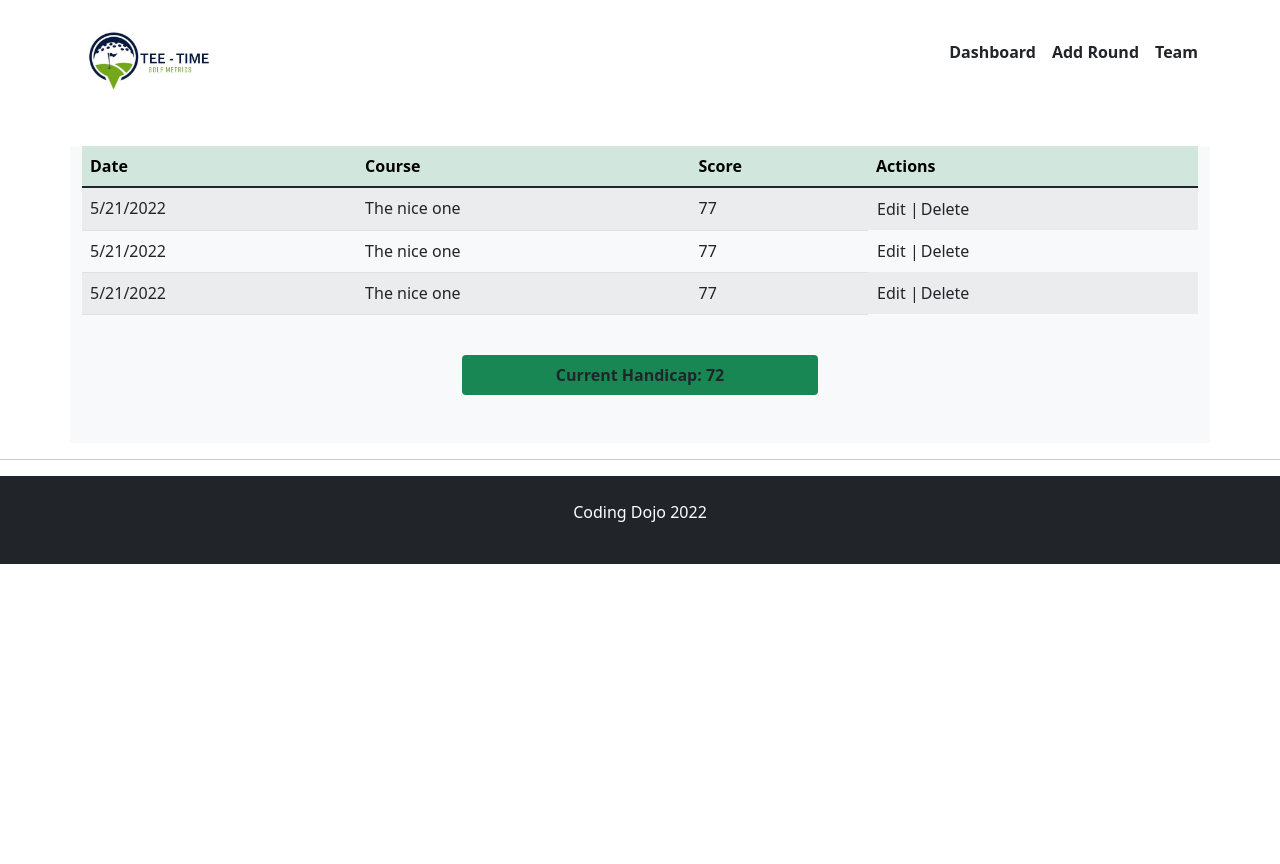
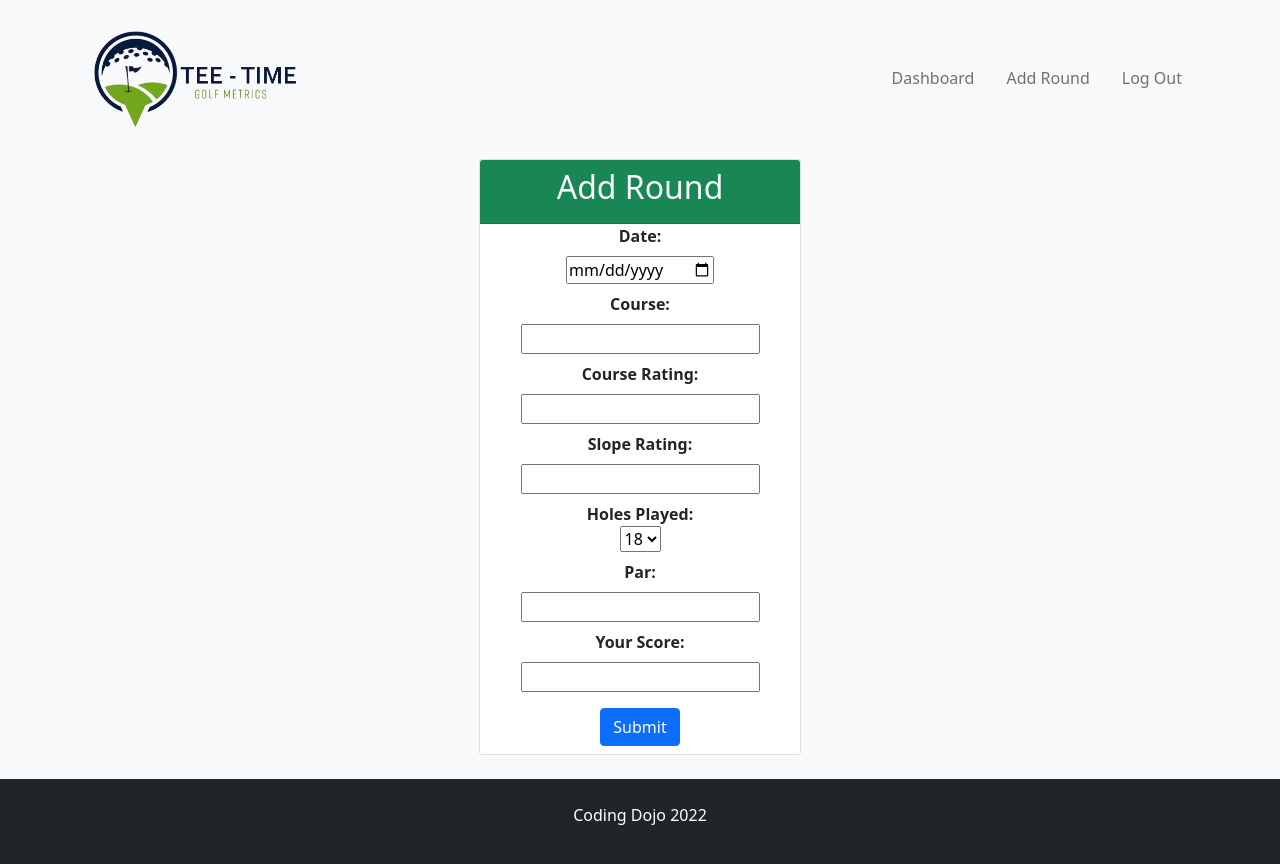
Before and after one commit to Kristopher-Rodriguez/Tee-Time, a React (Create React App) app in the folder client/: page /addround in a window 1280 px wide. Shown: the top 864 px of the page. Before the commit the page ends 800 px from the top, so only its background shows below. Built offline with nearby package versions, Linux system fonts and the light colour scheme.

Commit message:
Add Round Page
Add Round page added w/out functionality, also changed navbar a bit

```diff
--- a/client/src/App.js
+++ b/client/src/App.js
@@ -1,18 +1,25 @@
-import 'bootstrap/dist/css/bootstrap.min.css';
+import "bootstrap/dist/css/bootstrap.min.css";
+import { BrowserRouter, Routes, Route } from "react-router-dom";
 
 // import components
-import TopNav from './components/TopNav'
+import TopNav from "./components/TopNav";
 import Dashboard from "./components/Dashboard";
 import BottomBar from "./components/BottomBar";
+import AddRound from "./components/AddRound";
 
 function App() {
-    return (
-        <div>
-            <TopNav/>
-            <Dashboard/>
-            <BottomBar/>
-        </div>
-    );
+  return (
+    <div className="bg-light App">
+      <BrowserRouter>
+        <TopNav />
+        <Routes>
+          <Route path="/" element={<Dashboard />} />
+          <Route path="/addround" element={<AddRound />} />
+        </Routes>
+        <BottomBar />
+      </BrowserRouter>
+    </div>
+  );
 }
 
 export default App;
--- /dev/null
+++ b/client/src/components/AddRound.js
@@ -0,0 +1,47 @@
+const AddRound = () => {
+  return (
+    <>
+      <div className="card mx-auto mt-1" style={{ width: "322px" }}>
+        <div className="container mx-auto card-header bg-success text-light text-center">
+          <h2 className="">Add Round</h2>
+        </div>
+        <form className="d-flex flex-column align-items-center justify-content-center">
+          <label className="fw-bold" htmlFor="date">
+            Date:
+          </label>
+          <input className="m-2" type="date" id="date" />
+          <label className="fw-bold" htmlFor="course">
+            Course:
+          </label>
+          <input className="m-2" type="text" id="course" />
+          <label className="fw-bold" htmlFor="course-rating">
+            Course Rating:
+          </label>
+          <input className="m-2" type="number" id="course-rating" />
+          <label className="fw-bold" htmlFor="slope-rating">
+            Slope Rating:
+          </label>
+          <input className="m-2" type="number" id="slope-rating" />
+          <label className="fw-bold" htmlFor="holes-played">
+            Holes Played:
+          </label>
+          <select name="holes-played" id="holes-played">
+            <option value="18">18</option>
+            <option value="9">9</option>
+          </select>
+          <label className="fw-bold mt-2" htmlFor="par">
+            Par:
+          </label>
+          <input className="m-2" type="number" id="par" />
+          <label className="fw-bold" htmlFor="your-score">
+            Your Score:
+          </label>
+          <input className="m-2" type="number" id="your-score" />
+          <button className="btn btn-primary my-2">Submit</button>
+        </form>
+      </div>
+    </>
+  );
+};
+
+export default AddRound;
--- a/client/src/components/BottomBar.js
+++ b/client/src/components/BottomBar.js
@@ -3,8 +3,8 @@ import React from 'react';
 const BottomBar = () => {
     return (
         <div>
-            <hr/>
-            <div className="bg-dark text-center align-middle pt-4 pb-4">
+
+            <div className="bg-dark text-center align-middle pt-4 pb-4 mt-4">
                 <p className="text-white">Coding Dojo 2022</p>
             </div>
         </div>
--- a/client/src/components/Dashboard.js
+++ b/client/src/components/Dashboard.js
@@ -1,4 +1,4 @@
-import React from 'react';
+import React from "react";
 
 const Dashboard = () => {
   return (
@@ -22,7 +22,8 @@ const Dashboard = () => {
                 <td>Edit |</td>
                 <td>Delete</td>
               </div>
-                    </tr><tr>
+            </tr>
+            <tr>
               <td>5/21/2022</td>
               <td>The nice one</td>
               <td>77</td>
@@ -30,7 +31,8 @@ const Dashboard = () => {
                 <td>Edit |</td>
                 <td>Delete</td>
               </div>
-                    </tr><tr>
+            </tr>
+            <tr>
               <td>5/21/2022</td>
               <td>The nice one</td>
               <td>77</td>
@@ -43,16 +45,16 @@ const Dashboard = () => {
         </table>
       </div>
       <div className="row ">
+        <div className="col"></div>
         <div className="col">
-
-                </div><div className="col">
-                    <p className="bg-success rounded p-2 text-center fw-bold mt-4 mb-5">Current Handicap: 72</p>
-                </div><div className="col">
-
+          <p className="bg-success text-light rounded p-2 text-center fw-bold mt-4 mb-5">
+            Current Handicap: 5
+          </p>
+        </div>
+        <div className="col"></div>
       </div>
     </div>
-        </div>
-    )
-}
+  );
+};
 
 export default Dashboard;
--- a/client/src/components/TopNav.js
+++ b/client/src/components/TopNav.js
@@ -1,20 +1,59 @@
-import React from 'react';
+import { Link } from "react-router-dom";
+import { useState, useRef } from "react";
+import { Collapse } from "bootstrap";
+import logo from "../img/logo.png";
+import banner from "../img/banner_main.jpg"
 
 const TopNav = () => {
-    return (
-        <div className="bg-white pt-4 container">
-            <div className="d-flex justify-content-between pb-5">
-                <div className="">
-                    <img src={require("../img/logo.jpg")} style={{width:"30%"}} alt="Tee-Time Logo" />
-                </div>
-                <div className="d-flex gap-3 justify-content-end fs-6 mt-3">
-                    <p className=" fw-bold">Dashboard</p>
-                    <p className=" fw-bold">Add Round</p>
-                    <p className=" fw-bold">Team</p>
-                </div>
-            </div>
+  const [toggle, setToggle] = useState(false);
+  const collapseRef = useRef();
+
+  const navBarCollapse = () => {
+    let myCollapse = collapseRef.current;
+    let bsCollapse = new Collapse(myCollapse, { toggle: false });
+    toggle ? bsCollapse.show() : bsCollapse.hide();
+    setToggle((toggle) => !toggle);
+  };
+
+  return (
+    <>
+      <nav className="navbar navbar-expand-lg navbar-light bg-light">
+        <div className="container">
+          <div className="d-flex navbar-brand">
+            <img className="w-50 mt-1 me-1" src={logo} alt="tee-time logo" />
+          </div>
+          <button
+            className="navbar-toggler"
+            type="button"
+            data-bs-toggle="collapse"
+            data-bs-target="#navmenu"
+            onClick={navBarCollapse}
+          >
+            <span className="navbar-toggler-icon"></span>
+          </button>
+          <div className="collapse navbar-collapse" id="navmenu">
+            <ul className="navbar-nav ms-auto">
+              <li className="mx-2 nav-item">
+                <Link className="text-decoration-none nav-link" to="/">
+                  Dashboard
+                </Link>
+              </li>
+              <li className="mx-2 nav-item">
+                <Link className="text-decoration-none nav-link" to="/addround">
+                  Add Round
+                </Link>
+              </li>
+              <li className="mx-2 nav-item">
+                <Link className="text-decoration-none nav-link" to="/login">
+                  Log Out
+                </Link>
+              </li>
+            </ul>
+          </div>
         </div>
-    )
-}
+      </nav>
+    </>
+  );
+};
 
 export default TopNav;
```
Also changed, not shown: client/src/App.css (+0 -35 lines), client/src/img/logo.png (added). Lines whose indentation alone changed are shown as unchanged.
